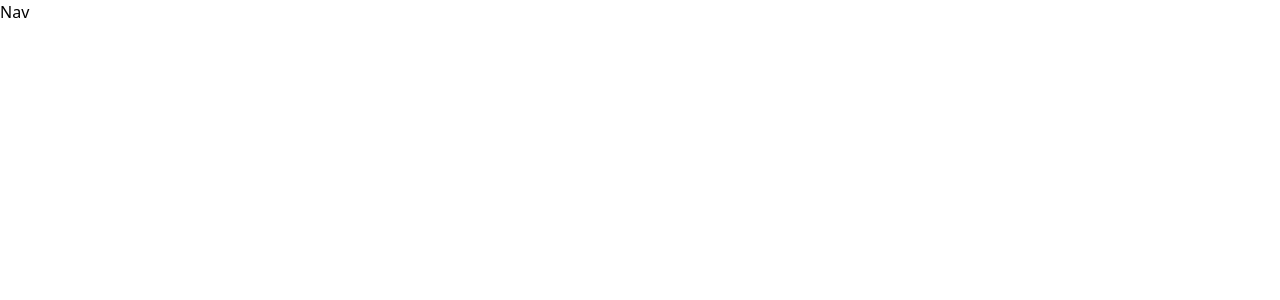
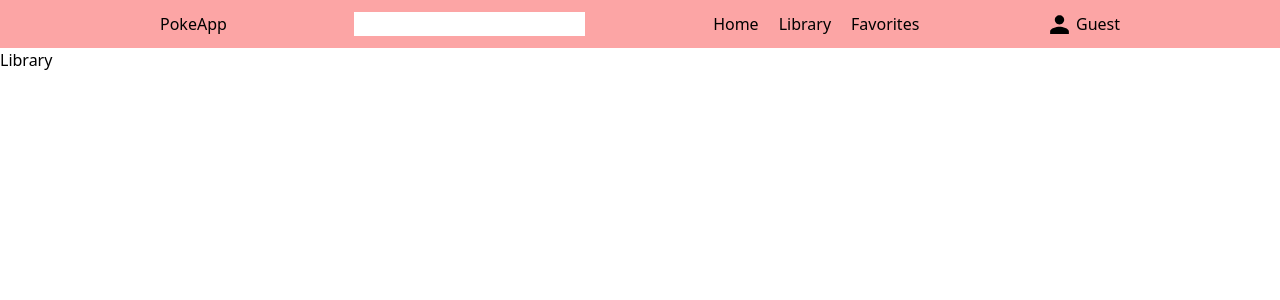
Before and after one commit to jgandrade/PokeApp, a React (Vite) app: page /library in a window 1280 px wide. Before the commit this address had no page. Shown: the top 300 px of the page. Built offline with nearby package versions, Linux system fonts and the light colour scheme.

Commit message:
Finish setting up redux

```diff
--- a/package.json
+++ b/package.json
@@ -15,7 +15,9 @@
     "react": "^18.2.0",
     "react-dom": "^18.2.0",
     "react-icons": "^4.7.1",
-    "react-router-dom": "^6.8.0"
+    "react-redux": "^8.0.5",
+    "react-router-dom": "^6.8.0",
+    "react-toastify": "^9.1.1"
   },
   "devDependencies": {
     "@types/react": "^18.0.26",
--- /dev/null
+++ b/postcss.config.cjs
@@ -0,0 +1,6 @@
+module.exports = {
+  plugins: {
+    tailwindcss: {},
+    autoprefixer: {},
+  },
+}
--- a/src/App.tsx
+++ b/src/App.tsx
@@ -1,9 +1,10 @@
 import { useState } from "react";
-import reactLogo from "./assets/react.svg";
-import "./App.css";
 import { Route, Routes } from "react-router-dom";
 import Home from "./pages/Home";
 import Nav from "./components/Nav";
+import { useSelector } from "react-redux";
+import Library from "./pages/Library";
+import Pokemon from "./pages/Pokemon";
 
 function App() {
   return (
@@ -11,6 +12,8 @@ function App() {
       <Nav />
       <Routes>
         <Route path="/" element={<Home />} />
+        <Route path="/library" element={<Library />} />
+        <Route path="/pokemon/:name" element={<Pokemon />} />
       </Routes>
     </div>
   );
--- a/src/components/Nav.tsx
+++ b/src/components/Nav.tsx
@@ -1,9 +1,29 @@
-import React from 'react'
+import React from "react";
+import useDetails from "../hooks/useDetails";
+import Search from "./Search";
 
 function Nav() {
+  const { name, image } = useDetails();
+
   return (
-    <div>Nav</div>
-  )
+    <nav className="flex w-screen h-12 justify-between items-center px-40 bg-red-300">
+      <h1>PokeApp</h1>
+      <Search />
+      <ul className="flex gap-5">
+        <li>Home</li>
+        <li>Library</li>
+        <li>Favorites</li>
+      </ul>
+      <div className="flex gap-1">
+        {typeof image === "function" ? (
+          image({ size: 25 })
+        ) : (
+          <img src="" alt="profile-photo" />
+        )}
+        <p>{name}</p>
+      </div>
+    </nav>
+  );
 }
 
-export default Nav
+export default Nav;
--- /dev/null
+++ b/src/components/Search.tsx
@@ -0,0 +1,11 @@
+import React from "react";
+
+function Search() {
+  return (
+    <div>
+      <input type="text" name="search" />
+    </div>
+  );
+}
+
+export default Search;
--- /dev/null
+++ b/src/hooks/useDetails.ts
@@ -0,0 +1,6 @@
+import { useSelector } from "react-redux";
+
+export default function useDetails() {
+  const { name, image, favorites } = useSelector((state: any) => state.user);
+  return { name, image, favorites };
+}
--- a/src/main.tsx
+++ b/src/main.tsx
@@ -1,13 +1,17 @@
 import React from "react";
 import ReactDOM from "react-dom/client";
 import App from "./App";
-import "./index.css";
 import { BrowserRouter } from "react-router-dom";
+import { Provider } from "react-redux";
+import { store } from "./redux/store";
+import "./styles/global.css";
 
 ReactDOM.createRoot(document.getElementById("root") as HTMLElement).render(
   <React.StrictMode>
-    <BrowserRouter>
-      <App />
-    </BrowserRouter>
+    <Provider store={store}>
+      <BrowserRouter>
+        <App />
+      </BrowserRouter>
+    </Provider>
   </React.StrictMode>
 );
--- /dev/null
+++ b/src/pages/Library.tsx
@@ -0,0 +1,9 @@
+import React from 'react'
+
+function Library() {
+  return (
+    <div>Library</div>
+  )
+}
+
+export default Library
--- a/src/redux/store.ts
+++ b/src/redux/store.ts
@@ -1,4 +1,5 @@
 import { configureStore } from "@reduxjs/toolkit";
+import userReducer from "./userSlice";
 
 export const store = configureStore({
   reducer: {
--- a/src/redux/userSlice.ts
+++ b/src/redux/userSlice.ts
@@ -1,7 +1,10 @@
 import { createSlice } from "@reduxjs/toolkit";
+import { IoMdPerson } from "react-icons/io";
+import { IconType } from "react-icons/lib/esm/iconBase";
 
 type initStateType = {
   name: string;
+  image: string | IconType;
   favorites: {
     pokemonName: string;
     url: string;
@@ -9,6 +12,23 @@ type initStateType = {
 };
 
 const initialState: initStateType = {
-  name: "",
+  name: "Guest",
+  image: IoMdPerson,
   favorites: [],
 };
+
+const userSlice = createSlice({
+  name: "user",
+  initialState,
+  reducers: {
+    setUserDetails: (state, action) => {
+      state.name = action.payload.name;
+      state.favorites = action.payload.favorites;
+      state.image = action.payload.image;
+    },
+  },
+});
+
+export const { setUserDetails } = userSlice.actions;
+
+export default userSlice.reducer;
```
Also changed, not shown: src/App.css (deleted), src/styles/global.css (line endings or trailing spaces), 2 other files (tests, documents, lock files or other folders).
